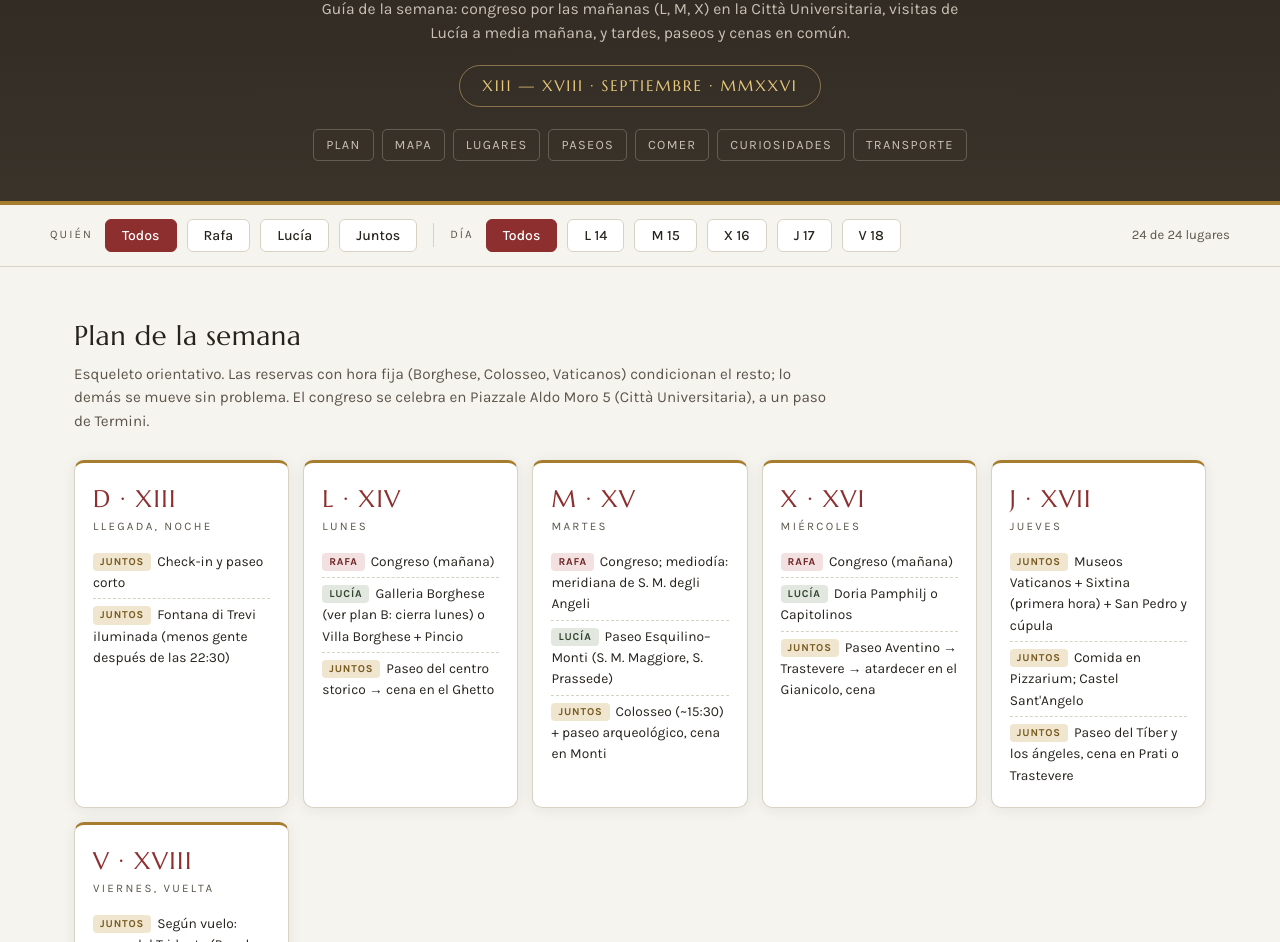
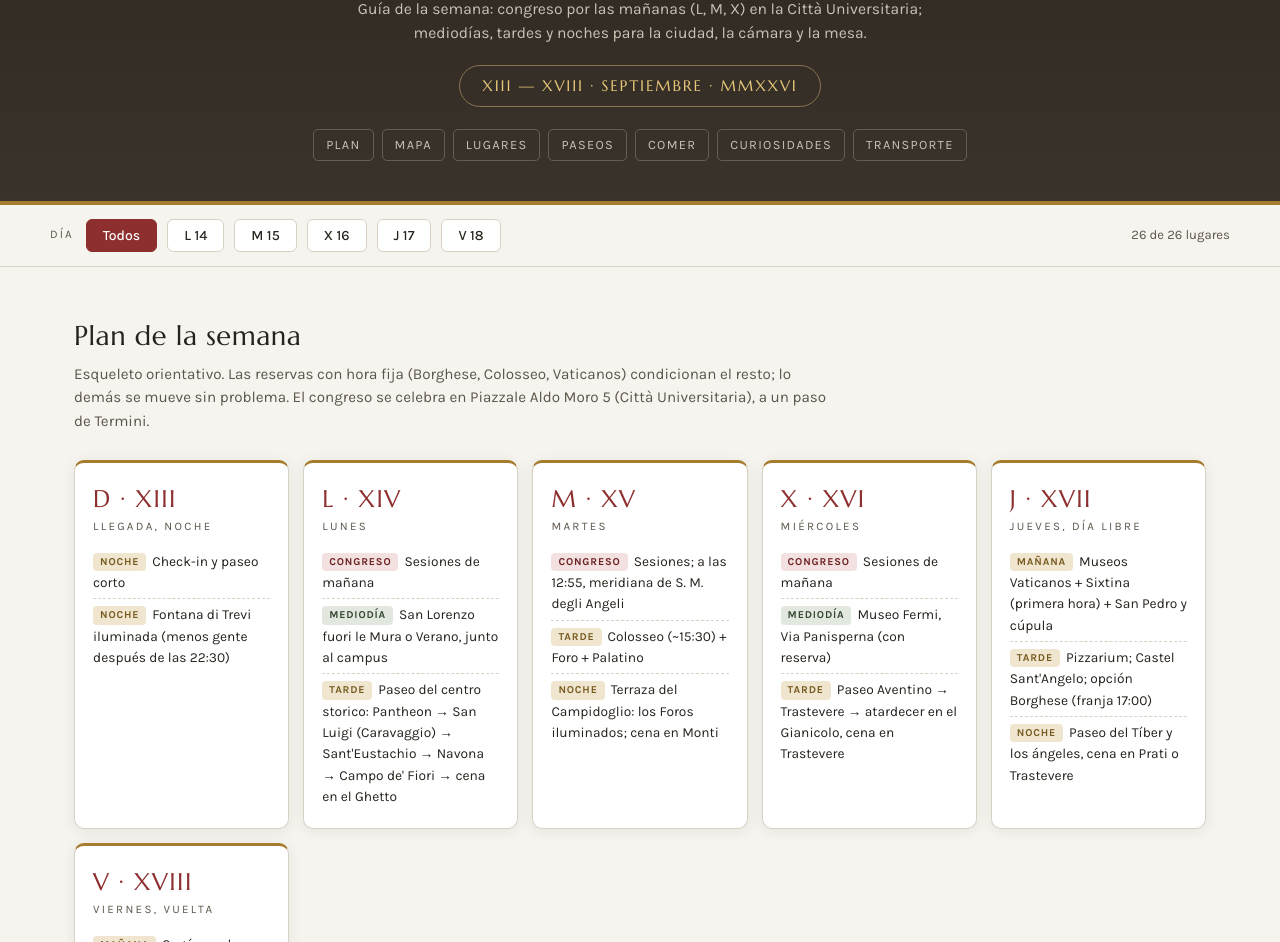
Before and after one commit to falevian/Viajes, a plain HTML site: page roma_esorics_2026.html in a window 1280 px wide. Shown: the part 161-1103 px from the top of the page. Drawn offline with nearby package versions, Linux system fonts and the light colour scheme.

Commit message:
Add files via upload

```diff
--- a/roma_esorics_2026.html
+++ b/roma_esorics_2026.html
@@ -177,8 +177,8 @@ footer .firma{margin-top:20px;font-family:'Marcellus',serif;letter-spacing:.2em;
 
 <header>
   <div class="eyebrow">ESORICS 2026 · Sapienza Università di Roma</div>
-  <h1>Rafa &amp; Lucía en <span class="roma">Roma</span></h1>
-  <p class="sub">Guía de la semana: congreso por las mañanas (L, M, X) en la Città Universitaria, visitas de Lucía a media mañana, y tardes, paseos y cenas en común.</p>
+  <h1>Rafa en <span class="roma">Roma</span></h1>
+  <p class="sub">Guía de la semana: congreso por las mañanas (L, M, X) en la Città Universitaria; mediodías, tardes y noches para la ciudad, la cámara y la mesa.</p>
   <div class="fechas">XIII — XVIII · SEPTIEMBRE · MMXXVI</div>
   <nav class="indice">
     <a href="#plan">Plan</a><a href="#mapa-sec">Mapa</a><a href="#lugares">Lugares</a><a href="#paseos">Paseos</a><a href="#comer">Comer</a><a href="#curiosidades">Curiosidades</a><a href="#transporte">Transporte</a>
@@ -187,12 +187,6 @@ footer .firma{margin-top:20px;font-family:'Marcellus',serif;letter-spacing:.2em;
 
 <nav class="filtros" aria-label="Filtros">
   <div class="filtros-inner">
-    <span class="grupo-label">Quién</span>
-    <button class="chip activo" data-persona="todos">Todos</button>
-    <button class="chip" data-persona="rafa">Rafa</button>
-    <button class="chip lucia" data-persona="lucia">Lucía</button>
-    <button class="chip juntos" data-persona="juntos">Juntos</button>
-    <span class="sep"></span>
     <span class="grupo-label">Día</span>
     <button class="chip activo" data-dia="todos">Todos</button>
     <button class="chip" data-dia="L14">L 14</button>
@@ -211,47 +205,47 @@ footer .firma{margin-top:20px;font-family:'Marcellus',serif;letter-spacing:.2em;
     <div class="dia">
       <div class="num">D · XIII</div><div class="nombre">Llegada, noche</div>
       <ul>
-        <li><span class="quien q-juntos">Juntos</span>Check-in y paseo corto</li>
-        <li><span class="quien q-juntos">Juntos</span>Fontana di Trevi iluminada (menos gente después de las 22:30)</li>
+        <li><span class="quien q-juntos">Noche</span>Check-in y paseo corto</li>
+        <li><span class="quien q-juntos">Noche</span>Fontana di Trevi iluminada (menos gente después de las 22:30)</li>
       </ul>
     </div>
     <div class="dia">
       <div class="num">L · XIV</div><div class="nombre">Lunes</div>
       <ul>
-        <li><span class="quien q-rafa">Rafa</span>Congreso (mañana)</li>
-        <li><span class="quien q-lucia">Lucía</span>Galleria Borghese (ver plan B: cierra lunes) o Villa Borghese + Pincio</li>
-        <li><span class="quien q-juntos">Juntos</span>Paseo del centro storico → cena en el Ghetto</li>
+        <li><span class="quien q-rafa">Congreso</span>Sesiones de mañana</li>
+        <li><span class="quien q-lucia">Mediodía</span>San Lorenzo fuori le Mura o Verano, junto al campus</li>
+        <li><span class="quien q-juntos">Tarde</span>Paseo del centro storico: Pantheon → San Luigi (Caravaggio) → Sant'Eustachio → Navona → Campo de' Fiori → cena en el Ghetto</li>
       </ul>
     </div>
     <div class="dia">
       <div class="num">M · XV</div><div class="nombre">Martes</div>
       <ul>
-        <li><span class="quien q-rafa">Rafa</span>Congreso; mediodía: meridiana de S. M. degli Angeli</li>
-        <li><span class="quien q-lucia">Lucía</span>Paseo Esquilino–Monti (S. M. Maggiore, S. Prassede)</li>
-        <li><span class="quien q-juntos">Juntos</span>Colosseo (~15:30) + paseo arqueológico, cena en Monti</li>
+        <li><span class="quien q-rafa">Congreso</span>Sesiones; a las 12:55, meridiana de S. M. degli Angeli</li>
+        <li><span class="quien q-juntos">Tarde</span>Colosseo (~15:30) + Foro + Palatino</li>
+        <li><span class="quien q-juntos">Noche</span>Terraza del Campidoglio: los Foros iluminados; cena en Monti</li>
       </ul>
     </div>
     <div class="dia">
       <div class="num">X · XVI</div><div class="nombre">Miércoles</div>
       <ul>
-        <li><span class="quien q-rafa">Rafa</span>Congreso (mañana)</li>
-        <li><span class="quien q-lucia">Lucía</span>Doria Pamphilj o Capitolinos</li>
-        <li><span class="quien q-juntos">Juntos</span>Paseo Aventino → Trastevere → atardecer en el Gianicolo, cena</li>
+        <li><span class="quien q-rafa">Congreso</span>Sesiones de mañana</li>
+        <li><span class="quien q-lucia">Mediodía</span>Museo Fermi, Via Panisperna (con reserva)</li>
+        <li><span class="quien q-juntos">Tarde</span>Paseo Aventino → Trastevere → atardecer en el Gianicolo, cena en Trastevere</li>
       </ul>
     </div>
     <div class="dia">
-      <div class="num">J · XVII</div><div class="nombre">Jueves</div>
+      <div class="num">J · XVII</div><div class="nombre">Jueves, día libre</div>
       <ul>
-        <li><span class="quien q-juntos">Juntos</span>Museos Vaticanos + Sixtina (primera hora) + San Pedro y cúpula</li>
-        <li><span class="quien q-juntos">Juntos</span>Comida en Pizzarium; Castel Sant'Angelo</li>
-        <li><span class="quien q-juntos">Juntos</span>Paseo del Tíber y los ángeles, cena en Prati o Trastevere</li>
+        <li><span class="quien q-juntos">Mañana</span>Museos Vaticanos + Sixtina (primera hora) + San Pedro y cúpula</li>
+        <li><span class="quien q-juntos">Tarde</span>Pizzarium; Castel Sant'Angelo; opción Borghese (franja 17:00)</li>
+        <li><span class="quien q-juntos">Noche</span>Paseo del Tíber y los ángeles, cena en Prati o Trastevere</li>
       </ul>
     </div>
     <div class="dia">
       <div class="num">V · XVIII</div><div class="nombre">Viernes, vuelta</div>
       <ul>
-        <li><span class="quien q-juntos">Juntos</span>Según vuelo: paseo del Tridente (Popolo → Margutta → Spagna → Trevi)</li>
-        <li><span class="quien q-juntos">Juntos</span>Leonardo Express a Fiumicino desde Termini (32 min)</li>
+        <li><span class="quien q-juntos">Mañana</span>Según vuelo: paseo del Tridente (Popolo → Margutta → Spagna → Trevi)</li>
+        <li><span class="quien q-juntos">Salida</span>Leonardo Express a Fiumicino desde Termini (32 min)</li>
       </ul>
     </div>
   </div>
@@ -264,9 +258,7 @@ footer .firma{margin-top:20px;font-family:'Marcellus',serif;letter-spacing:.2em;
     <label><input type="checkbox" id="chk-paseos" checked> Mostrar paseos</label>
     <label><input type="checkbox" id="chk-comer" checked> Mostrar sitios de comer</label>
     <div class="leyenda">
-      <span><i class="punto p-rafa"></i>Rafa</span>
-      <span><i class="punto p-lucia"></i>Lucía</span>
-      <span><i class="punto p-juntos"></i>Juntos</span>
+      <span><i class="punto p-rafa"></i>Lugares</span>
       <span><i class="punto p-comer"></i>Comer</span>
       <span>★ Sapienza (congreso)</span>
     </div>
@@ -398,32 +390,32 @@ const NOMBRE_DIA = {L14:"L·XIV", M15:"M·XV", X16:"X·XVI", J17:"J·XVII", V18:
 const COLOR = {rafa:"#8E2F2F", lucia:"#4A5D45", juntos:"#A67C2E"};
 
 const LUGARES = [
-{nombre:"Galleria Borghese", zona:"Villa Borghese", persona:"lucia", dias:["L14"], img:"borghese", lat:41.9142, lng:12.4922,
- desc:"Bernini (Apolo y Dafne, El rapto de Proserpina) y Caravaggio en un casino del s. XVII. Aforo limitado por franjas de 2 h; la de las 11:00 encaja con una mañana sin madrugar.",
+{nombre:"Galleria Borghese", zona:"Villa Borghese", persona:"rafa", dias:["J17"], img:"borghese", lat:41.9142, lng:12.4922,
+ desc:"Bernini (Apolo y Dafne, El rapto de Proserpina) y Caravaggio en un casino del s. XVII. Aforo limitado por franjas de 2 h; la de las 17:00 del jueves remata bien el día vaticano.",
  horario:"Ma–Do 9:00–19:00 (cierra lunes)", precio:"15 € + 2 € de reserva obligatoria",
  transporte:"Bus 910 desde Termini o paseo por Via Veneto",
  tip:"Ojo: cierra los lunes. Si la reserva no sale para el lunes, el plan B de esa mañana es Villa Borghese + terraza del Pincio (gratis) y pasar la galería al miércoles.",
  web:"https://galleriaborghese.beniculturali.it", maps:"Galleria Borghese, Roma"},
-{nombre:"Santa Maria Maggiore", zona:"Esquilino", persona:"lucia", dias:["M15"], img:"mariamaggiore", lat:41.8976, lng:12.4986,
+{nombre:"Santa Maria Maggiore", zona:"Esquilino", persona:"rafa", dias:["M15"], img:"mariamaggiore", lat:41.8976, lng:12.4986,
  desc:"La mayor basílica mariana de Roma: mosaicos del s. V en la nave, artesonado dorado con el primer oro americano y la tumba de Bernini. A 10 min a pie de Termini.",
  horario:"Diario 7:00–18:45, entrada libre", precio:"Gratis (museo y loggia, ≈ 5 €)",
  transporte:"Metro A/B Termini y 8 min a pie, o parada Cavour (Metro B)",
- tip:"Forma parte del paseo Esquilino–Monti (ver sección Paseos): la mañana de Lucía del martes ya viene resuelta.",
+ tip:"Encadena con el paseo Esquilino–Monti (ver Paseos) si un mediodía se alarga: Santa Prassede, a 100 m, esconde los mejores mosaicos bizantinos de Roma.",
  web:"", maps:"Basilica di Santa Maria Maggiore, Roma"},
-{nombre:"Trastevere por la mañana", zona:"Trastevere", persona:"lucia", dias:["X16"], img:"trastevere", lat:41.8895, lng:12.4700,
- desc:"El barrio sin las multitudes nocturnas: Santa Maria in Trastevere (mosaicos del s. XII), Santa Cecilia y callejones con ropa tendida. Ritmo lento, café en Piazza di Santa Maria.",
+{nombre:"Trastevere", zona:"Trastevere", persona:"juntos", dias:["X16"], img:"trastevere", lat:41.8895, lng:12.4700,
+ desc:"Santa Maria in Trastevere (mosaicos del s. XII), Santa Cecilia y callejones con ropa tendida. Cae dentro del paseo del miércoles, entre la Isla Tiberina y la subida al Gianicolo.",
  horario:"Iglesias 7:30–21:00 aprox.", precio:"Gratis (cripta de Santa Cecilia, 2,50 €)",
  transporte:"Tranvía 8 desde Piazza Venezia o bus H desde Termini",
  tip:"El mercado de Porta Portese solo abre domingos; entre semana, el mercadillo de San Cosimato es la alternativa auténtica.",
  web:"", maps:"Piazza di Santa Maria in Trastevere, Roma"},
-{nombre:"Galleria Doria Pamphilj", zona:"Via del Corso", persona:"lucia", dias:["X16"], img:"doriapamphilj", lat:41.8980, lng:12.4809,
+{nombre:"Galleria Doria Pamphilj", zona:"Via del Corso", persona:"rafa", dias:["X16","J17"], img:"doriapamphilj", lat:41.8980, lng:12.4809,
  desc:"Colección privada en un palacio habitado: Velázquez (retrato de Inocencio X), Caravaggio y una galería de espejos sin apreturas. La gran desconocida de las mañanas romanas.",
  horario:"Diario 9:00–19:00 (última entrada 18:00)", precio:"≈ 16 € con audioguía narrada por el propio príncipe Doria Pamphilj",
  transporte:"Cualquier bus a Piazza Venezia; está a 200 m por Via del Corso",
- tip:"Rara vez hay cola: se puede decidir esa misma mañana. Alternativa equivalente: Musei Capitolini (≈ 16 €) en el Campidoglio.",
+ tip:"Rara vez hay cola y abre hasta las 19:00: hueco perfecto de última hora si algún día sobra tiempo. Alternativa equivalente: Musei Capitolini (≈ 16 €).",
  web:"https://www.doriapamphilj.it", maps:"Galleria Doria Pamphilj, Roma"},
-{nombre:"Campo de' Fiori y mercado", zona:"Centro storico", persona:"lucia", dias:["L14","M15","X16"], img:"campofiori", lat:41.8956, lng:12.4722,
- desc:"Mercado matinal (frutas, especias, flores) bajo la estatua de Giordano Bruno, quemado aquí en 1600. Encadena bien con Piazza Farnese y Via Giulia, la calle renacentista más elegante.",
+{nombre:"Campo de' Fiori", zona:"Centro storico", persona:"juntos", dias:["L14"], img:"campofiori", lat:41.8956, lng:12.4722,
+ desc:"Doble vida: mercado de frutas y flores por la mañana (L–S hasta ~14:00) y tardeo con terrazas llenas al caer el sol, todo bajo la estatua de Giordano Bruno, quemado aquí en 1600. El paseo del lunes la cruza en su versión vespertina.",
  horario:"Mercado: L–S ~7:00–14:00", precio:"Gratis",
  transporte:"Bus 64/40 hasta Largo Argentina y 5 min a pie",
  tip:"El forno de la esquina (Forno Campo de' Fiori) hace la pizza bianca de referencia; se compra al peso.",
@@ -474,8 +466,20 @@ const LUGARES = [
  desc:"La cúpula de hormigón no armado más grande jamás construida (43,3 m, año 126): el óculo de 8,2 m es la única fuente de luz. Dos milenios después sigue sin tener rival estructural.",
  horario:"Diario 9:00–19:00 (última entrada 18:30)", precio:"5 € (reserva online recomendable en fin de semana; entre semana se compra en puerta)",
  transporte:"Bus a Largo Argentina y 4 min a pie",
- tip:"Física recreativa: la relación altura/diámetro es exactamente 1, una esfera perfecta inscrita. El haz del óculo a media tarde barre el lado este del tambor.",
+ tip:"Las colas de mediodía son enormes: entre semana, a las 9:00 o a partir de las 18:00 se entra casi directo (última entrada 18:30). Física recreativa: altura/diámetro = 1, esfera perfecta inscrita; el haz del óculo a media tarde barre el lado este del tambor.",
  web:"https://www.pantheonroma.com", maps:"Pantheon, Roma"},
+{nombre:"San Luigi dei Francesi", zona:"Centro storico", persona:"juntos", dias:["L14"], img:"navona", lat:41.8994, lng:12.4745,
+ desc:"La iglesia nacional francesa guarda en la capilla Contarelli el ciclo de San Mateo de Caravaggio (1599-1602): la Vocación, con ese haz de luz diagonal que fundó medio barroco, la Inspiración y el Martirio. Tres obras mayores, gratis, a 150 m del Pantheon.",
+ horario:"9:30–12:45 y 14:30–18:30 (Do desde 11:30); comprobar cierres litúrgicos", precio:"Gratis (iluminación de la capilla con moneda de 1 €)",
+ transporte:"A pie: 2 min desde el Pantheon, camino de Piazza Navona",
+ tip:"Sin flash se puede fotografiar: la Vocación pide subexponer 1 paso para conservar el negro del fondo, ISO 1600-3200 con el 35. Llevar la moneda preparada; la luz se apaga sola al minuto.",
+ web:"", maps:"San Luigi dei Francesi, Roma"},
+{nombre:"Terraza del Campidoglio: Foros de noche", zona:"Campidoglio", persona:"juntos", dias:["M15"], img:"foro", lat:41.8931, lng:12.4843,
+ desc:"Detrás del Palazzo Senatorio, las terrazas de Via del Campidoglio y Via di Monte Tarpeo se asoman al Foro Romano completo. De noche, iluminado y vacío, es la vista que recomiendan los que conocen la ciudad: la panorámica del martes tras la cena.",
+ horario:"Acceso libre a cualquier hora", precio:"Gratis",
+ transporte:"Subida por la cordonata de Miguel Ángel desde Piazza Venezia; bordear el palacio por la derecha",
+ tip:"Balaustrada de piedra donde apoyar la cámara: 2-4 s a f/5.6, ISO base, y el Foro sale limpio con el cielo aún azul si se llega antes de las 20:30. La vista original que motivó esta tarjeta, en el enlace del mapa.",
+ web:"", maps:"", mapsUrl:"https://maps.app.goo.gl/SK5CjT5cUFTrV28J8"},
 {nombre:"Piazza Navona", zona:"Centro storico", persona:"juntos", dias:["L14"], img:"navona", lat:41.8992, lng:12.4731,
  desc:"Sobre el estadio de Domiciano (se conserva la planta exacta): Fuente de los Cuatro Ríos de Bernini frente a Sant'Agnese de Borromini, la rivalidad barroca más citada de Roma.",
  horario:"Siempre abierta", precio:"Gratis",
@@ -546,8 +550,8 @@ const LUGARES = [
 
 const PASEOS = [
 {nombre:"Centro storico al caer la tarde", persona:"juntos", dias:["L14"], color:"#8E2F2F", km:"3,0", tiempo:"2–3 h con paradas", luz:"18:00 → cena",
- desc:"El paseo canónico del lunes: barroco, mercado y río, terminando en la mesa. Via Giulia es el tramo que casi nadie hace y el más fotogénico: recta renacentista de 1 km con glicinas y el arco Farnese.",
- etapas:[["Pantheon",41.8986,12.4769],["Caffè Sant'Eustachio",41.8983,12.4753],["Piazza Navona",41.8992,12.4731],["Campo de' Fiori",41.8956,12.4722],["Piazza Farnese",41.8946,12.4713],["Via Giulia",41.8933,12.4680],["Ponte Sisto",41.8917,12.4699],["Ghetto (cena)",41.8926,12.4778]],
+ desc:"El paseo canónico del lunes, ruta de amigo verificada: Pantheon, los Caravaggio de San Luigi, el gran caffè en la barra de Sant'Eustachio, Navona y Campo de' Fiori en modo tardeo. Termina cenando. Via Giulia es el tramo que casi nadie hace y el más fotogénico: recta renacentista de 1 km con glicinas y el arco Farnese.",
+ etapas:[["Pantheon",41.8986,12.4769],["San Luigi dei Francesi",41.8994,12.4745],["Caffè Sant'Eustachio",41.8983,12.4753],["Piazza Navona",41.8992,12.4731],["Campo de' Fiori",41.8956,12.4722],["Piazza Farnese",41.8946,12.4713],["Via Giulia",41.8933,12.4680],["Ponte Sisto",41.8917,12.4699],["Ghetto (cena)",41.8926,12.4778]],
  tip:"La luz rasante de las 18:30 entra por el óculo del Pantheon y por los callejones este-oeste; llevar la cámara lista entre Navona y Farnese."},
 {nombre:"Paseo arqueológico nocturno", persona:"juntos", dias:["M15"], color:"#A67C2E", km:"2,5", tiempo:"1,5 h", luz:"tras salir del Palatino (~19:00)",
  desc:"Prolongación natural de la visita al Colosseo: se rodea el Foro ya cerrado, que iluminado desde Via dei Fori Imperiali gana teatralidad, se suben las terrazas del Campidoglio y se cierra en Piazza Venezia camino de la cena en Monti.",
@@ -565,10 +569,10 @@ const PASEOS = [
  desc:"Circuito compacto para la última mañana: Piazza del Popolo (con los dos Caravaggio de Santa Maria del Popolo, gratis), la Via Margutta de los anticuarios y los estudios de artistas, la escalinata de Spagna y remate en la Fontana di Trevi a plena luz.",
  etapas:[["Piazza del Popolo",41.9109,12.4768],["Via Margutta",41.9086,12.4790],["Piazza di Spagna",41.9058,12.4823],["Fontana di Trevi",41.9009,12.4833]],
  tip:"Via Margutta a primera hora está vacía: hiedra, talleres y patios abiertos. Equipaje en la consigna de Termini y este paseo cabe antes de un vuelo de tarde."},
-{nombre:"Esquilino–Monti, mañana de Lucía", persona:"lucia", dias:["M15"], color:"#33452F", km:"1,8", tiempo:"2 h tranquilas", luz:"10:00–13:00",
- desc:"Mañana sin madrugón y sin metro: de la basílica de Santa Maria Maggiore a la joya escondida de Santa Prassede (mosaicos bizantinos del s. IX en la capilla de San Zenón, llevar moneda de 1 € para la luz), bajando por Via Urbana hasta el Moisés de Miguel Ángel y las tiendas de Monti.",
+{nombre:"Esquilino–Monti, hueco largo del mediodía", persona:"rafa", dias:["M15"], color:"#33452F", km:"1,8", tiempo:"2 h tranquilas", luz:"10:00–13:00",
+ desc:"Si una tarde de congreso se libera: de Santa Maria Maggiore (a 15 min a pie de la Sapienza) a la joya escondida de Santa Prassede (mosaicos bizantinos del s. IX en la capilla de San Zenón, llevar moneda de 1 € para la luz), bajando por Via Urbana hasta el Moisés de Miguel Ángel y las tiendas de Monti.",
  etapas:[["Santa Maria Maggiore",41.8976,12.4986],["Santa Prassede",41.8961,12.4987],["Via Urbana",41.8955,12.4945],["San Pietro in Vincoli (Moisés)",41.8938,12.4931],["Piazza Madonna dei Monti",41.8946,12.4903]],
- tip:"Todo gratis. Comer en Monti y, si apetece, esperar allí a Rafa: el Colosseo de la tarde queda a 10 min a pie."}
+ tip:"Todo gratis. Termina a 10 min a pie del Colosseo: encadena directamente con la visita del martes por la tarde."}
 ];
 
 const COMER = [
@@ -618,7 +622,7 @@ const COMER = [
  maps:"Mordi e Vai, Mercato Testaccio, Roma"},
 {nombre:"Sant'Eustachio il Caffè", zona:"Centro storico", tipo:"dulce", precio:"1,50–4 €", lat:41.8983, lng:12.4753,
  plato:"Gran Caffè (azúcar emulsionado de serie: pedir 'amaro' si se quiere sin)",
- nota:"Tostadero de leña desde 1938 entre Pantheon y Navona. El espresso de referencia de la ciudad, de pie en la barra como manda el rito.",
+ nota:"Tostadero de leña desde 1938 entre Pantheon y Navona, parada del paseo del lunes. Regla romana: en la barra el gran caffè cuesta bastante menos que sentado; se paga primero en caja y se enseña el recibo al barista.",
  maps:"Sant'Eustachio Il Caffè, Roma"},
 {nombre:"Tazza d'Oro", zona:"Pantheon", tipo:"dulce", precio:"2–5 €", lat:41.8993, lng:12.4772,
  plato:"Granita di caffè con panna",
@@ -664,30 +668,24 @@ const CURIOSIDADES = [
 /* ---------- Estado y render de lugares ---------- */
 const grid = document.getElementById("grid");
 const contador = document.getElementById("contador");
-let fPersona = "todos", fDia = "todos", fComer = "todos";
+let fDia = "todos", fComer = "todos";
 
-function badgePersona(p){
-  if(p==="rafa") return '<span class="badge b-rafa">Rafa</span>';
-  if(p==="lucia") return '<span class="badge b-lucia">Lucía</span>';
-  return '<span class="badge b-juntos">Juntos</span>';
-}
 function pasaFiltro(l){
-  return (fPersona==="todos" || l.persona===fPersona) &&
-         (fDia==="todos" || l.dias.includes(fDia));
+  return (fDia==="todos" || l.dias.includes(fDia));
 }
 
 function render(){
   const visibles = LUGARES.filter(pasaFiltro);
   contador.textContent = visibles.length + " de " + LUGARES.length + " lugares";
   grid.innerHTML = visibles.length ? visibles.map(l => {
-    const mapsUrl = "https://www.google.com/maps/search/?api=1&query=" + encodeURIComponent(l.maps);
+    const mapsUrl = l.mapsUrl || ("https://www.google.com/maps/search/?api=1&query=" + encodeURIComponent(l.maps));
     const dias = l.dias.map(d => NOMBRE_DIA[d]).join(" · ");
     return `
     <article class="card">
       <div class="foto">
         <img src="${IMG[l.img]}" alt="${l.nombre}" loading="lazy"
              onerror="this.parentElement.style.background='var(--piedra-2)';this.remove()">
-        <div class="badges">${badgePersona(l.persona)}<span class="badge b-dia">${dias}</span></div>
+        <div class="badges"><span class="badge b-dia">${dias}</span></div>
         <div class="credito">Wikimedia Commons</div>
       </div>
       <div class="cuerpo">
@@ -713,10 +711,7 @@ function render(){
 /* ---------- Paseos ---------- */
 function renderPaseos(){
   const cont = document.getElementById("grid-paseos");
-  const visibles = PASEOS.filter(p =>
-    (fPersona==="todos" || p.persona===fPersona) &&
-    (fDia==="todos" || p.dias.includes(fDia))
-  );
+  const visibles = PASEOS.filter(p => fDia==="todos" || p.dias.includes(fDia));
   cont.innerHTML = visibles.length ? visibles.map(p => {
     const origen = encodeURIComponent(p.etapas[0][0] + ", Roma");
     const destino = encodeURIComponent(p.etapas[p.etapas.length-1][0] + ", Roma");
@@ -730,7 +725,7 @@ function renderPaseos(){
         <span class="ruta-color" style="background:${p.color}"></span>
       </div>
       <div class="metricas">
-        <span><b>${p.km} km</b> a pie</span><span><b>${p.tiempo}</b></span><span>Luz: <b>${p.luz}</b></span><span>${badgePersona(p.persona)} <span class="badge b-dia">${dias}</span></span>
+        <span><b>${p.km} km</b> a pie</span><span><b>${p.tiempo}</b></span><span>Luz: <b>${p.luz}</b></span><span><span class="badge b-dia">${dias}</span></span>
       </div>
       <div class="etapas">${p.etapas.map(e => e[0]).join('<span class="flecha">→</span>')}</div>
       <p class="desc">${p.desc}</p>
@@ -816,22 +811,14 @@ function actualizarMapa(){
   if(!capaLugares) return;
   capaLugares.clearLayers();
   LUGARES.filter(pasaFiltro).forEach(l => {
-    const mapsUrl = "https://www.google.com/maps/search/?api=1&query=" + encodeURIComponent(l.maps);
+    const mapsUrl = l.mapsUrl || ("https://www.google.com/maps/search/?api=1&query=" + encodeURIComponent(l.maps));
     L.circleMarker([l.lat, l.lng], {
-      radius: 8, color: "#fff", weight: 2, fillColor: COLOR[l.persona], fillOpacity: .95
+      radius: 8, color: "#fff", weight: 2, fillColor: "#8E2F2F", fillOpacity: .95
     }).bindPopup(`<b>${l.nombre}</b>${l.zona} · ${l.dias.map(d=>NOMBRE_DIA[d]).join(" · ")}<br><a href="${mapsUrl}" target="_blank" rel="noopener">Abrir en Google Maps</a>`).addTo(capaLugares);
   });
 }
 
 /* ---------- Eventos de filtros ---------- */
-document.querySelectorAll("[data-persona]").forEach(b => {
-  b.addEventListener("click", () => {
-    document.querySelectorAll("[data-persona]").forEach(x => x.classList.remove("activo"));
-    b.classList.add("activo");
-    fPersona = b.dataset.persona;
-    render(); renderPaseos();
-  });
-});
 document.querySelectorAll("[data-dia]").forEach(b => {
   b.addEventListener("click", () => {
     document.querySelectorAll("[data-dia]").forEach(x => x.classList.remove("activo"));
```
